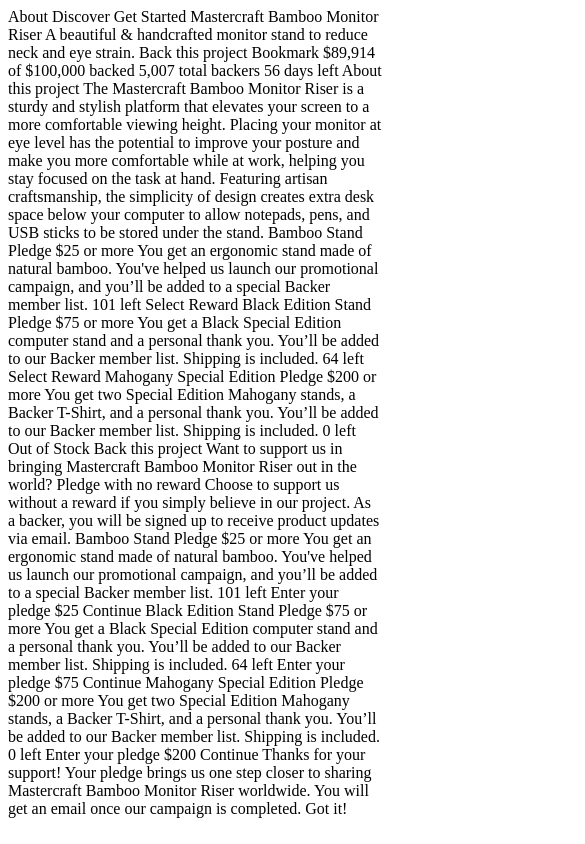
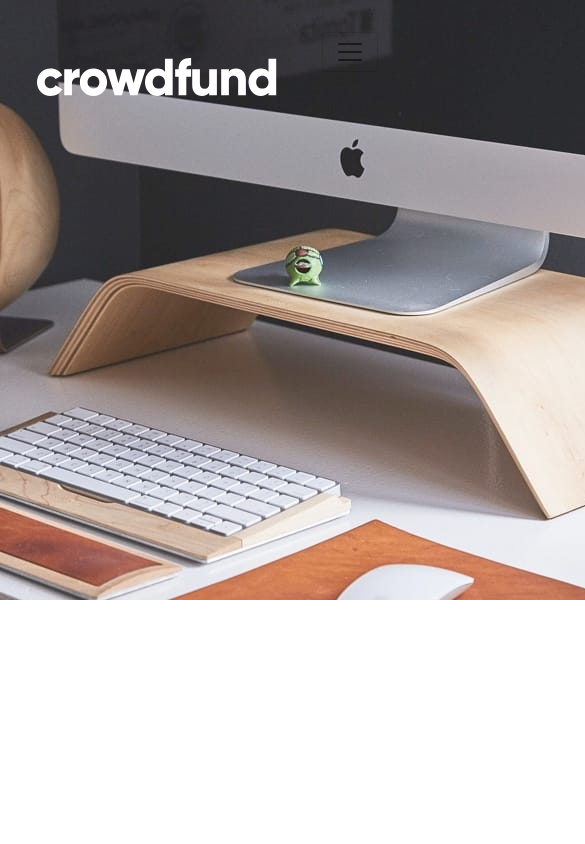
Before and after one commit to JanelleG51/crowdfuding-product-page, a plain HTML site: page index.html in a window 390 px wide. Shown: the top 844 px of the page, 585 px wide, since content can reach past the window. Drawn offline with nearby package versions, Linux system fonts and the light colour scheme.

Commit message:
initial commit of mobile hero img and nav bar

```diff
--- a/assets/css/style.css
+++ b/assets/css/style.css
@@ -0,0 +1,26 @@
+@import url('https://fonts.googleapis.com/css2?family=Commissioner:wght@400;500;700&display=swap');
+
+body{
+    font-size: 16px;
+    text-align: center;
+    color: hsl(228, 45%, 44%);
+    margin: 0;
+    padding: 0;
+
+}
+
+.container-fluid{
+    margin: 0;
+    padding: 0;
+}
+
+.logo-position{
+    width: 15rem;
+    margin-left: 25px;
+    margin-top: 50px;
+}
+
+.hero-image{
+  max-width: 100%;
+  height: auto;
+}
--- a/index.html
+++ b/index.html
@@ -1,119 +1,46 @@
 <!DOCTYPE html>
 <html lang="en">
+
 <head>
-  <meta charset="UTF-8">
-  <meta name="viewport" content="width=device-width, initial-scale=1.0"> <!-- displays site properly based on user's device -->
+    <meta charset="UTF-8">
+    <meta name="viewport" content="width=device-width, initial-scale=1.0">
+    <link href="https://cdn.jsdelivr.net/npm/bootstrap@5.0.0-beta3/dist/css/bootstrap.min.css" rel="stylesheet"
+        integrity="sha384-eOJMYsd53ii+scO/bJGFsiCZc+5NDVN2yr8+0RDqr0Ql0h+rP48ckxlpbzKgwra6" crossorigin="anonymous">
+    <link rel="icon" type="image/png" sizes="32x32" href="./images/favicon-32x32.png">
+    <link rel="stylesheet" href="/assets/css/style.css">
 
-  <link rel="icon" type="image/png" sizes="32x32" href="./images/favicon-32x32.png">
-  <link rel="stylesheet" href="/assets/css/style.css">
+    <title>Frontend Mentor | Crowdfunding product page</title>
+</head>
 
-  <title>Frontend Mentor | Crowdfunding product page</title>
+<body>
+    <div class="container-fluid">
+        <header class="row">
+            <nav class="navbar fixed-top navbar-expand-lg navbar-light navbar-padding">
+                <a class="navbar-logo" href="index.html"><img class="logo-position" src="images/logo.svg"></a>
+                <button class="navbar-toggler" type="button" data-bs-toggle="collapse"
+                    data-bs-target="#navbarNavAltMarkup" aria-controls="navbarNavAltMarkup" aria-expanded="false"
+                    aria-label="Toggle navigation">
+                    <span class="navbar-toggler-icon"></span>
+                </button>
+                <div class="collapse navbar-collapse justify-content-end toggler-text" id="navbarNavAltMarkup">
+                    <div class="navbar-nav">
+                        <a class="nav-link active menu-item" aria-current="page" href="index.html">About</a>
+                        <a class="nav-link menu-item" href="#">Discover</a>
+                        <a class="nav-link menu-item" href="#">Get Started</a>
+                    </div>
+                </div>
 
-  <!-- Feel free to remove these styles or customise in your own stylesheet 👍 -->
-  <style>
-    .attribution { font-size: 11px; text-align: center; }
-    .attribution a { color: hsl(228, 45%, 44%); }
-  </style>
-</head>
-<body>
-  About
-  Discover
-  Get Started
+            </nav>
+        </header>
+            <div class="hero-image"><img src="images/image-hero-mobile.jpg"</div>
+    </div>
 
-  Mastercraft Bamboo Monitor Riser
-  A beautiful & handcrafted monitor stand to reduce neck and eye strain.
 
-  Back this project
-  Bookmark
 
-  $89,914 of $100,000 backed
-  5,007 total backers
-  56 days left
 
-  About this project
+            <script src="https://cdn.jsdelivr.net/npm/bootstrap@5.0.0-beta3/dist/js/bootstrap.bundle.min.js"
+                integrity="sha384-JEW9xMcG8R+pH31jmWH6WWP0WintQrMb4s7ZOdauHnUtxwoG2vI5DkLtS3qm9Ekf"
+                crossorigin="anonymous"></script>
+</body>
 
-  The Mastercraft Bamboo Monitor Riser is a sturdy and stylish platform that elevates your screen
-  to a more comfortable viewing height. Placing your monitor at eye level has the potential to improve
-  your posture and make you more comfortable while at work, helping you stay focused on the task at hand.
-
-  Featuring artisan craftsmanship, the simplicity of design creates extra desk space below your computer
-  to allow notepads, pens, and USB sticks to be stored under the stand.
-
-  Bamboo Stand
-  Pledge $25 or more
-  You get an ergonomic stand made of natural bamboo. You've helped us launch our promotional campaign, and
-  you’ll be added to a special Backer member list.
-  101 left
-  Select Reward
-
-  Black Edition Stand
-  Pledge $75 or more
-  You get a Black Special Edition computer stand and a personal thank you. You’ll be added to our Backer
-  member list. Shipping is included.
-  64 left
-  Select Reward
-
-  Mahogany Special Edition
-  Pledge $200 or more
-  You get two Special Edition Mahogany stands, a Backer T-Shirt, and a personal thank you. You’ll be added
-  to our Backer member list. Shipping is included.
-  0 left
-  Out of Stock
-
-  <!-- Selection modal start -->
-
-  Back this project
-  Want to support us in bringing Mastercraft Bamboo Monitor Riser out in the world?
-
-  Pledge with no reward
-  Choose to support us without a reward if you simply believe in our project. As a backer,
-  you will be signed up to receive product updates via email.
-
-  Bamboo Stand
-  Pledge $25 or more
-  You get an ergonomic stand made of natural bamboo. You've helped us launch our promotional campaign, and
-  you’ll be added to a special Backer member list.
-  101 left
-
-  <!-- Selected pledge start -->
-  Enter your pledge
-  $25
-  Continue
-  <!-- Selected pledge end -->
-
-  Black Edition Stand
-  Pledge $75 or more
-  You get a Black Special Edition computer stand and a personal thank you. You’ll be added to our Backer
-  member list. Shipping is included.
-  64 left
-
-  <!-- Selected pledge start -->
-  Enter your pledge
-  $75
-  Continue
-  <!-- Selected pledge end -->
-
-  Mahogany Special Edition
-  Pledge $200 or more
-  You get two Special Edition Mahogany stands, a Backer T-Shirt, and a personal thank you. You’ll be added
-  to our Backer member list. Shipping is included.
-  0 left
-
-  <!-- Selected pledge  start -->
-  Enter your pledge
-  $200
-  Continue
-  <!-- Selected pledge end -->
-
-  <!-- Selection modal end -->
-
-  <!-- Success modal start -->
-
-  Thanks for your support!
-  Your pledge brings us one step closer to sharing Mastercraft Bamboo Monitor Riser worldwide. You will get
-  an email once our campaign is completed.
-  Got it!
-
-  <!-- Success modal end -->
-</body>
 </html>
```
